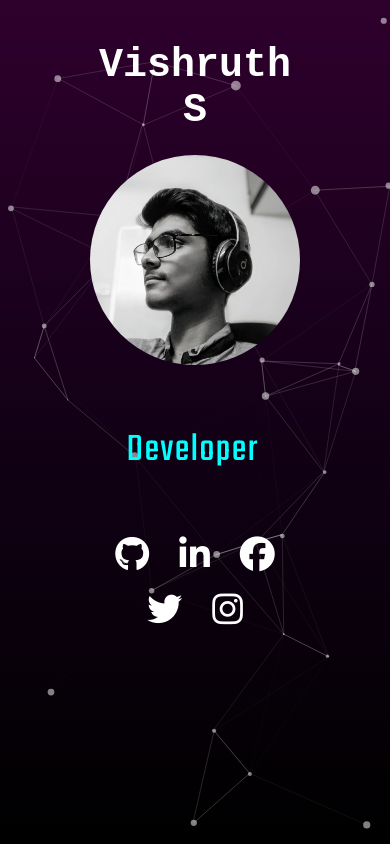
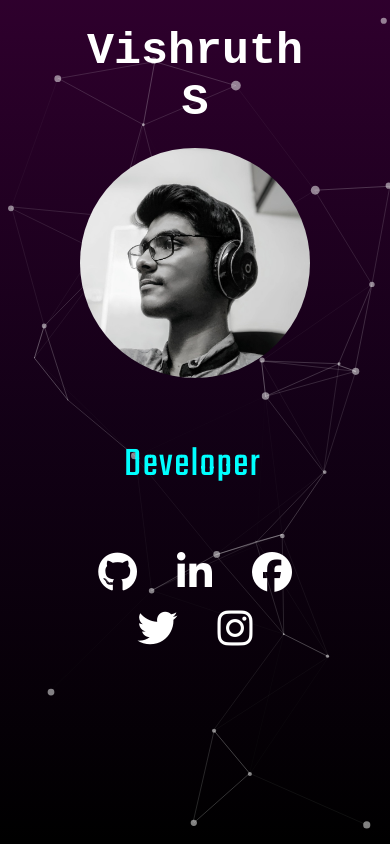
Before and after one commit to Vishruth-S/Me, a plain HTML site: page index.html in a window 390 px wide. Drawn offline with Linux system fonts and the light colour scheme.

Commit message:
update style-responsive

```diff
--- a/style.css
+++ b/style.css
@@ -101,23 +101,20 @@ i:hover{
 {
 
 h1{
-	margin-top: 20px;
-	font-size: 40px;
-	margin-bottom: 22px;
+	margin-top: 22px;
+	font-size: 45px;
+	margin-bottom: 20px;
 }
 i{
-	font-size: 35px;
-	margin: 10px 13px;
+	font-size: 40px;
+	margin: 8px 18px;
 }
 i:hover{
 	font-size: 45px;
-	margin: 5px 8px;
-}
-body{
-	height: 100vh;
+	margin: 5px 14px;
 }
 .container p {
-  font-size: 2.5rem;
+  font-size: 2.6rem;
   padding: 0.5rem;
   font-weight: bold;
   letter-spacing: 0.1rem;
@@ -125,11 +122,14 @@ body{
   overflow: hidden;
 }
 .profile{
-	height: 210px;
-	width: 210px;
+	height: 230px;
+	width: 230px;
 	border-radius: 200px;
-	margin-bottom: 5px;
+	margin-bottom: 3px;
 }
+}
+
+
 /*.skillcard{
 	display: flex;
     height: 100px;
```
